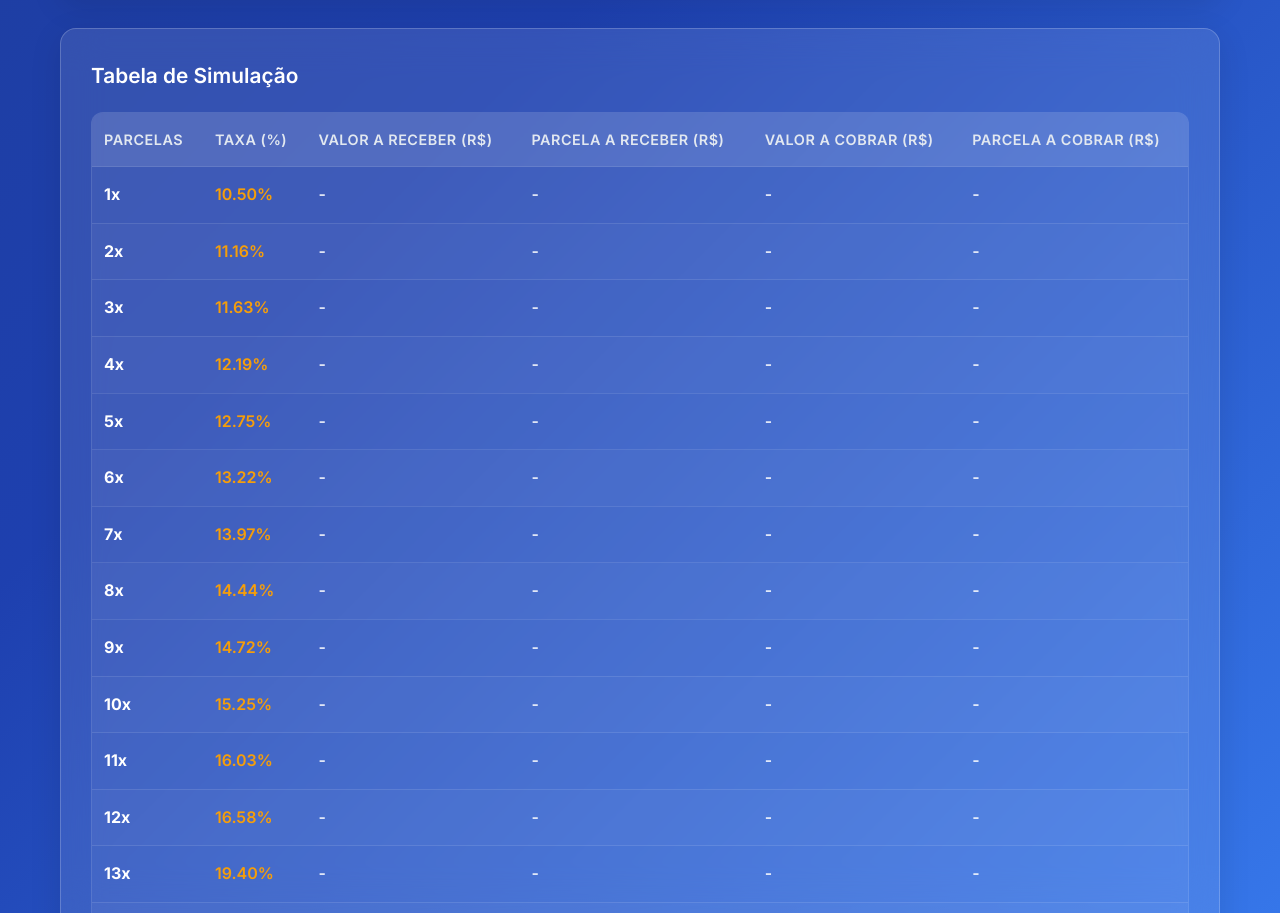
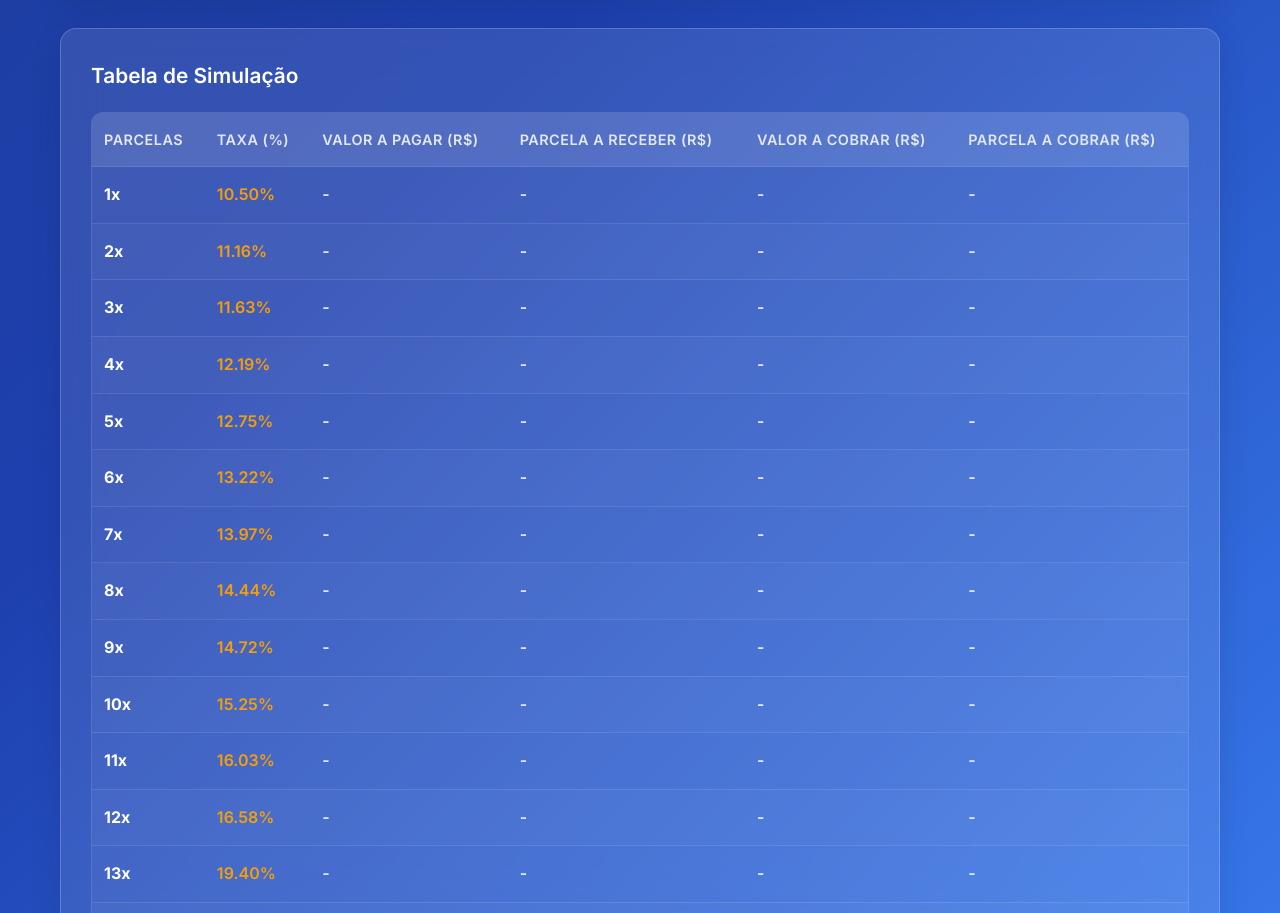
Before and after one commit to NovaEraEmpreendimentos/financeira-itatim, a plain HTML site: page index.html in a window 1280 px wide. Shown: the part 1379-2292 px from the top of the page. Drawn offline with nearby package versions, Linux system fonts and the light colour scheme.

Commit message:
index.html

```diff
--- a/index.html
+++ b/index.html
@@ -93,7 +93,7 @@
                             <tr>
                                 <th>Parcelas</th>
                                 <th>Taxa (%)</th>
-                                <th>Valor a Receber (R$)</th>
+                                <th>Valor a Pagar (R$)</th>
                                 <th>Parcela a Receber (R$)</th>
                                 <th>Valor a Cobrar (R$)</th>
                                 <th>Parcela a Cobrar (R$)</th>
```
